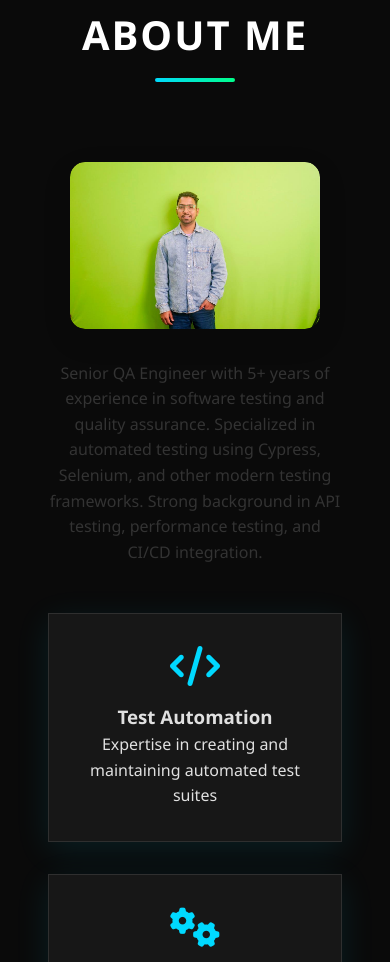
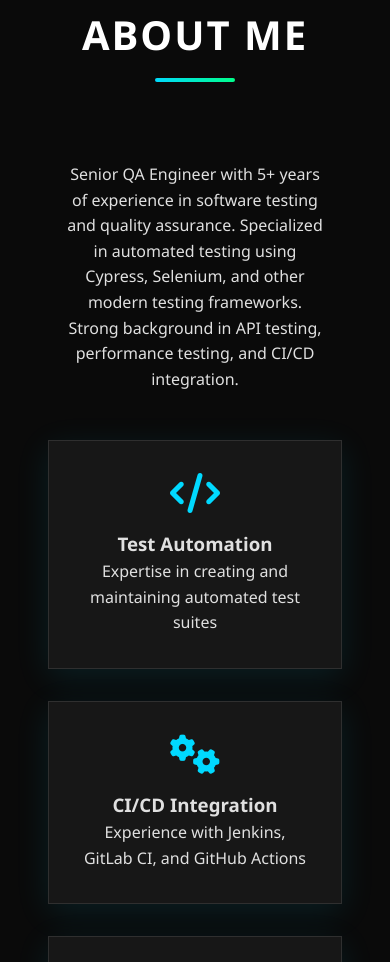
Before and after one commit to zeeshan146/Portfolio, a plain HTML site: page index.html in a window 390 px wide. Shown: the part 873-1835 px from the top of the page. Drawn offline with nearby package versions, Linux system fonts and the light colour scheme.

Commit message:
Removed image from About section and adjusted layout

```diff
--- a/index.html
+++ b/index.html
@@ -46,13 +46,8 @@
     <section id="about">
         <h2 data-aos="fade-down">About Me</h2>
         <div class="about-content">
-            <div class="about-grid">
-                <div class="about-image" data-aos="fade-right" data-aos-duration="1000">
-                    <img src="images/profile.jpg" alt="Zeeshan - Senior QA Engineer" loading="lazy">
-                </div>
-                <div class="about-text" data-aos="fade-left" data-aos-duration="1000">
-                    <p>Senior QA Engineer with 5+ years of experience in software testing and quality assurance. Specialized in automated testing using Cypress, Selenium, and other modern testing frameworks. Strong background in API testing, performance testing, and CI/CD integration.</p>
-                </div>
+            <div class="about-text" data-aos="fade-up" data-aos-duration="1000">
+                <p>Senior QA Engineer with 5+ years of experience in software testing and quality assurance. Specialized in automated testing using Cypress, Selenium, and other modern testing frameworks. Strong background in API testing, performance testing, and CI/CD integration.</p>
             </div>
             <div class="key-highlights">
                 <div class="highlight" data-aos="zoom-in" data-aos-delay="200">
--- a/style.css
+++ b/style.css
@@ -252,38 +252,17 @@ section h2:after {
     padding: 2rem;
 }
 
-.about-grid {
-    display: grid;
-    grid-template-columns: 300px 1fr;
-    gap: 3rem;
-    margin-bottom: 3rem;
-    align-items: center;
+.about-text {
+    max-width: 800px;
+    margin: 0 auto 3rem;
+    text-align: center;
 }
 
-.about-image {
-    position: relative;
-    border-radius: 15px;
-    overflow: hidden;
-    box-shadow: 0 10px 30px rgba(0, 0, 0, 0.1);
-    transition: transform 0.3s ease;
-}
-
-.about-image:hover {
-    transform: translateY(-5px);
-}
-
-.about-image img {
-    width: 100%;
-    height: 100%;
-    object-fit: cover;
-    display: block;
-    border-radius: 15px;
-}
-
-.about-text {
-    font-size: 1.1rem;
+.about-text p {
+    font-size: 1.2rem;
     line-height: 1.8;
-    color: #333;
+    color: #e0e0e0;
+    margin-bottom: 1rem;
 }
 
 .key-highlights {
@@ -747,18 +726,11 @@ html {
         display: none;
     }
 
-    .about-grid {
-        grid-template-columns: 1fr;
-        gap: 2rem;
+    .about-text {
+        padding: 0 1rem;
     }
 
-    .about-image {
-        max-width: 250px;
-        margin: 0 auto;
-    }
-
-    .about-text {
-        text-align: center;
+    .about-text p {
         font-size: 1rem;
         line-height: 1.6;
     }
```
